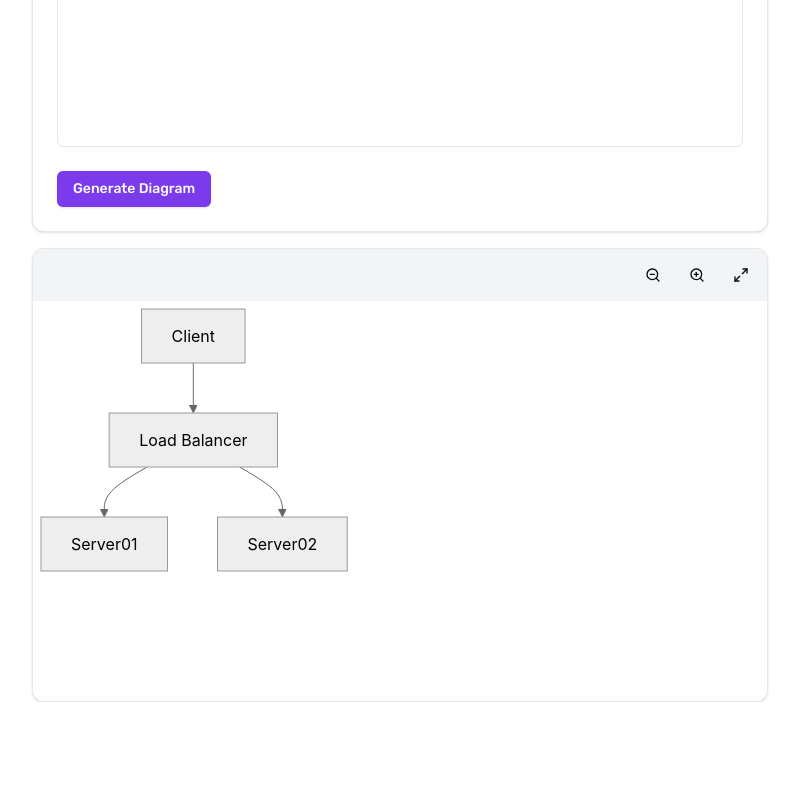
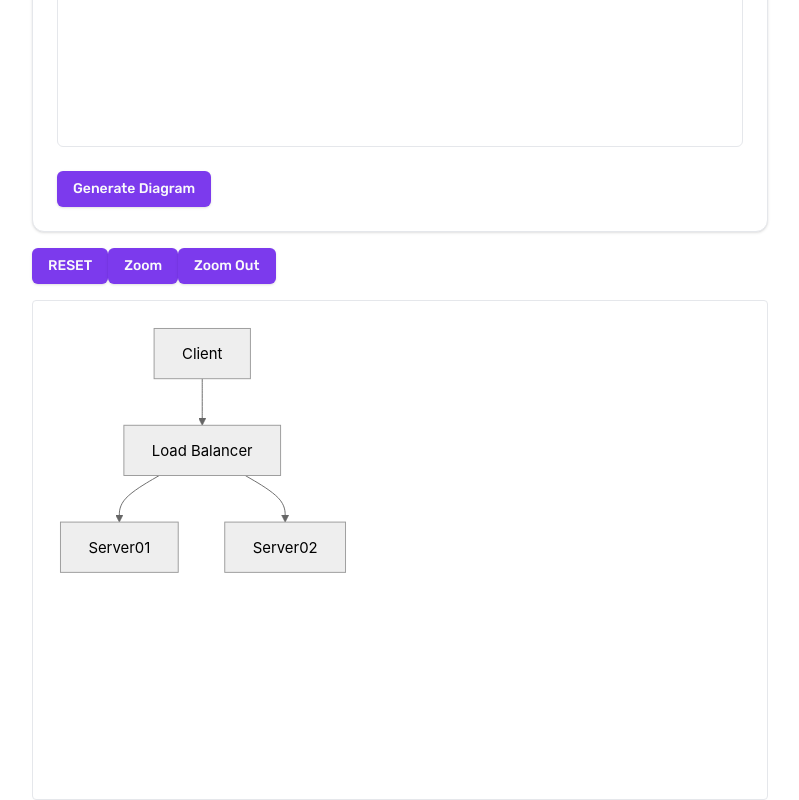
Before and after one commit to devRabbani/zendb, a Next.js app: page /fk-visualizer in a window 1280 px wide. Shown: the part 499-1299 px from the top of the page, without its empty margins (240-1039 px from the left). Before the commit the page ends 1201 px from the top, so only its background shows below. Built offline with nearby package versions, Linux system fonts and the light colour scheme.

Commit message:
add framer motion for zooming and dragging because of laggy drag and zoom

```diff
--- /dev/null
+++ b/components/tools/drag-test.tsx
@@ -0,0 +1,95 @@
+"use client";
+
+import { motion, useMotionValue, useSpring } from "framer-motion";
+import { useCallback, useEffect, useRef, useState } from "react";
+import { Button } from "../ui/button";
+import mermaid from "mermaid";
+import { useTheme } from "next-themes";
+
+const chart = `
+    graph TD
+    A[Client] --> B[Load Balancer]
+    B --> C[Server01]
+    B --> D[Server02]
+  `;
+
+export default function DragTest() {
+  const containerRef = useRef<HTMLDivElement>(null);
+  const graphRef = useRef<HTMLDivElement>(null);
+  const [svg, setSvg] = useState<string>("");
+
+  const x = useMotionValue(0);
+  const y = useMotionValue(0);
+  const scale = useMotionValue(1);
+  const smoothScale = useSpring(scale, { stiffness: 300, damping: 30 });
+
+  const handleClick = () => {
+    x.set(0);
+    y.set(0);
+    scale.set(1);
+  };
+
+  const handleZoom = (delta: number) => {
+    const newScale = Math.max(0.6, Math.min(scale.get() + delta, 2)); //0.6 means min zoom and 2 is max
+    scale.set(newScale);
+  };
+
+  const { theme } = useTheme();
+  const isDarkMode = theme === "dark";
+
+  const renderMermaid = useCallback(async () => {
+    if (graphRef.current) {
+      mermaid.initialize({
+        startOnLoad: true,
+        theme: isDarkMode ? "dark" : "neutral",
+        securityLevel: "loose",
+        fontFamily: "Inter, sans-serif",
+      });
+
+      const { svg } = await mermaid.render("mermaid-graph", chart);
+      setSvg(svg);
+
+      // Reset zoom and position
+      handleClick();
+    }
+  }, [chart, isDarkMode]);
+
+  useEffect(() => {
+    renderMermaid();
+  }, [renderMermaid]);
+
+  return (
+    <>
+      <Button className="ghost" onClick={handleClick}>
+        RESET
+      </Button>
+      <Button className="ghost" onClick={() => handleZoom(0.2)}>
+        Zoom
+      </Button>
+      <Button className="ghost" onClick={() => handleZoom(-0.2)}>
+        Zoom Out
+      </Button>
+      <motion.div
+        ref={containerRef}
+        className="bg-card border-border border p-5 rounded min-h-[500px] w-full overflow-hidden"
+      >
+        <motion.div
+          ref={graphRef}
+          drag
+          style={{
+            x,
+            y,
+            scale: smoothScale,
+            cursor: "grab",
+          }}
+          dragElastic={0.3}
+          dragConstraints={containerRef}
+          dragTransition={{ timeConstant: 160, power: 0.1 }}
+          whileTap={{ cursor: "grabbing" }}
+          className="w-fit"
+          dangerouslySetInnerHTML={{ __html: svg }}
+        />
+      </motion.div>
+    </>
+  );
+}
--- a/components/tools/er-diagram.tsx
+++ b/components/tools/er-diagram.tsx
@@ -18,6 +18,7 @@ import CardWrapper from "../card-wrapper";
 import { FormLabel } from "../ui/form";
 import { Label } from "../ui/label";
 import MermaidGraph from "./mermaid-graph";
+import DragTest from "./drag-test";
 
 export default function Component() {
   const chart = `
@@ -94,17 +95,18 @@ export default function Component() {
           <AlertDescription>{error}</AlertDescription>
         </Alert>
       )}
+      <DragTest />
       {/* {diagram && (
         <div>
           <Mermaid chart={diagram} />
         </div>
       )} */}
-      <div className="bg-background">
+      {/* <div className="bg-background">
         <MermaidGraph
           chart={diagram}
           className="max-w-3xl mx-auto select-none"
         />
-      </div>
+      </div> */}
       {/* {diagram && (
         <Card>
           <CardHeader>
--- a/components/tools/mermaid-graph.tsx
+++ b/components/tools/mermaid-graph.tsx
@@ -1,8 +1,9 @@
 "use client";
 
-import React, { useCallback, useEffect, useRef, useState } from "react";
+import React, { useEffect, useRef, useState, useCallback } from "react";
 import mermaid from "mermaid";
-import { ZoomIn, ZoomOut, Maximize2, Move } from "lucide-react";
+import { ZoomIn, ZoomOut, Maximize2 } from "lucide-react";
+import { motion, useMotionValue, useAnimation } from "framer-motion";
 import { Button } from "@/components/ui/button";
 import { Card, CardContent } from "@/components/ui/card";
 import { cn } from "@/lib/utils";
@@ -14,19 +15,21 @@ interface MermaidGraphProps {
 
 export default function MermaidGraph({ chart, className }: MermaidGraphProps) {
   const [svg, setSvg] = useState<string>("");
-  const [zoom, setZoom] = useState<number>(1);
-  const [isDragging, setIsDragging] = useState(false);
-  const [position, setPosition] = useState({ x: 0, y: 0 });
-  const [startPosition, setStartPosition] = useState({ x: 0, y: 0 });
   const containerRef = useRef<HTMLDivElement>(null);
   const graphRef = useRef<HTMLDivElement>(null);
+
+  const x = useMotionValue(0);
+  const y = useMotionValue(0);
+  const scale = useMotionValue(1);
+
+  const controls = useAnimation();
 
   const isDarkMode = useCallback(() => {
     return document.documentElement.classList.contains("dark");
   }, []);
 
-  useEffect(() => {
-    const initMermaid = async () => {
+  const renderMermaid = useCallback(async () => {
+    if (graphRef.current) {
       mermaid.initialize({
         startOnLoad: true,
         theme: isDarkMode() ? "dark" : "neutral",
@@ -36,52 +39,43 @@ export default function MermaidGraph({ chart, className }: MermaidGraphProps) {
 
       const { svg } = await mermaid.render("mermaid-graph", chart);
       setSvg(svg);
-    };
 
-    initMermaid();
-    handleReset();
-  }, [chart, isDarkMode]);
+      // Reset zoom and position
+      scale.set(1);
+      x.set(0);
+      y.set(0);
+      controls.set({ x: 0, y: 0, scale: 1 });
+    }
+  }, [chart, isDarkMode, x, y, scale, controls]);
 
-  const handleZoomIn = () => setZoom((prev) => Math.min(prev + 0.1, 2));
-  const handleZoomOut = () => setZoom((prev) => Math.max(prev - 0.1, 0.5));
-  const handleReset = () => {
-    setZoom(1);
-    setPosition({ x: 0, y: 0 });
-  };
+  useEffect(() => {
+    renderMermaid();
+  }, [renderMermaid]);
 
-  const handleMouseDown = (e: React.MouseEvent) => {
-    setIsDragging(true);
-    setStartPosition({ x: e.clientX - position.x, y: e.clientY - position.y });
-  };
+  const handleZoom = useCallback(
+    (delta: number) => {
+      const newScale = Math.max(0.6, Math.min(scale.get() + delta, 2));
+      scale.set(newScale);
+      controls.start({ scale: newScale });
+    },
+    [scale, controls]
+  );
 
-  const handleMouseMove = (e: MouseEvent | TouchEvent) => {
-    if (isDragging) {
-      let clientX: number, clientY: number;
-      if ("touches" in e) {
-        clientX = e.touches[0].clientX;
-        clientY = e.touches[0].clientY;
-      } else {
-        clientX = e.clientX;
-        clientY = e.clientY;
-      }
-
-      setPosition({
-        x: clientX - startPosition.x,
-        y: clientY - startPosition.y,
-      });
-    }
-  };
-
-  const handleMouseUp = () => setIsDragging(false);
+  const handleReset = useCallback(() => {
+    scale.set(1);
+    x.set(0);
+    y.set(0);
+    controls.start({ x: 0, y: 0, scale: 1 });
+  }, [x, y, scale, controls]);
 
   return (
     <Card className={cn("w-full overflow-hidden", className)}>
       <CardContent className="p-0">
         <div className="flex justify-end space-x-2 p-2 bg-muted">
-          <Button variant="ghost" size="icon" onClick={handleZoomOut}>
+          <Button variant="ghost" size="icon" onClick={() => handleZoom(-0.1)}>
             <ZoomOut className="h-4 w-4" />
           </Button>
-          <Button variant="ghost" size="icon" onClick={handleZoomIn}>
+          <Button variant="ghost" size="icon" onClick={() => handleZoom(0.1)}>
             <ZoomIn className="h-4 w-4" />
           </Button>
           <Button variant="ghost" size="icon" onClick={handleReset}>
@@ -91,20 +85,22 @@ export default function MermaidGraph({ chart, className }: MermaidGraphProps) {
         <div
           ref={containerRef}
           className="overflow-hidden bg-background"
-          style={{ height: "400px" }}
-          onMouseDown={handleMouseDown}
-          onMouseMove={handleMouseMove}
-          onMouseUp={handleMouseUp}
-          onMouseLeave={handleMouseUp}
+          style={{ height: "600px", width: "100%" }}
         >
-          <div
+          <motion.div
             ref={graphRef}
             style={{
-              transform: `scale(${zoom}) translate(${position.x}px, ${position.y}px)`,
-              transformOrigin: "0 0",
-              transition: "transform 0.1s ease-out",
-              cursor: isDragging ? "grabbing" : "grab",
+              x,
+              y,
+              scale,
+              cursor: "grab",
             }}
+            whileTap={{ cursor: "grabbing" }}
+            drag
+            dragElastic={0}
+            dragMomentum={false}
+            dragConstraints={containerRef}
+            animate={controls}
             dangerouslySetInnerHTML={{ __html: svg }}
           />
         </div>
```
Also changed, not shown: package.json (+6 -1 lines), 1 other file (tests, documents, lock files or other folders).
